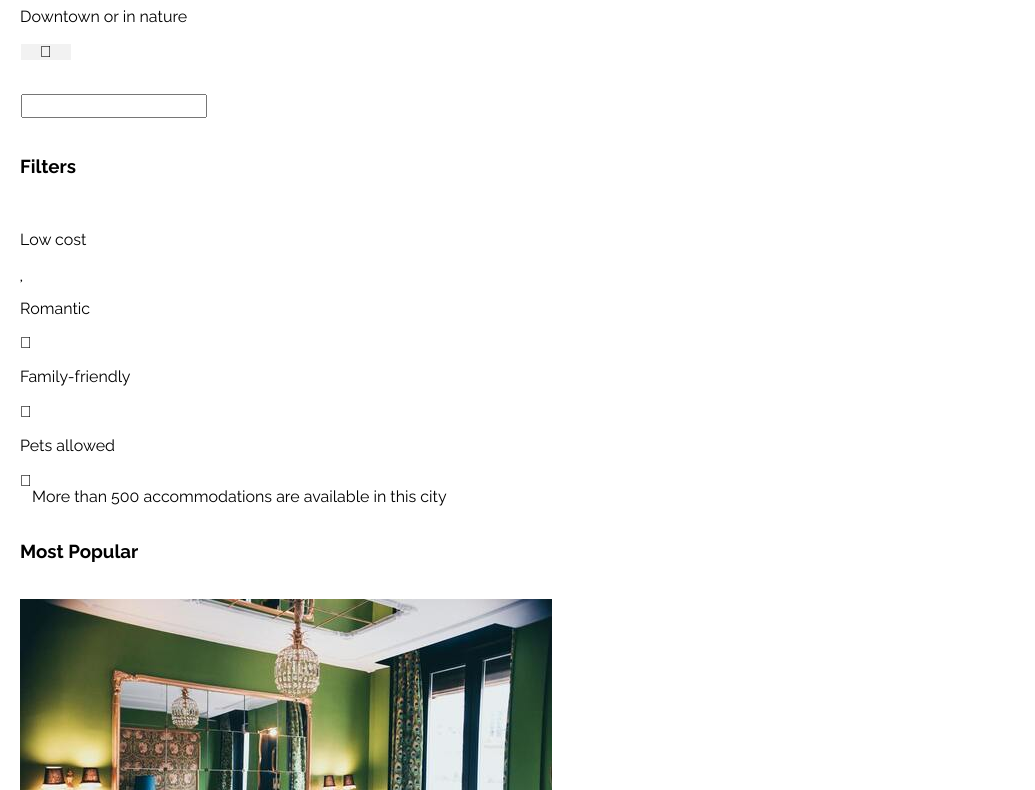
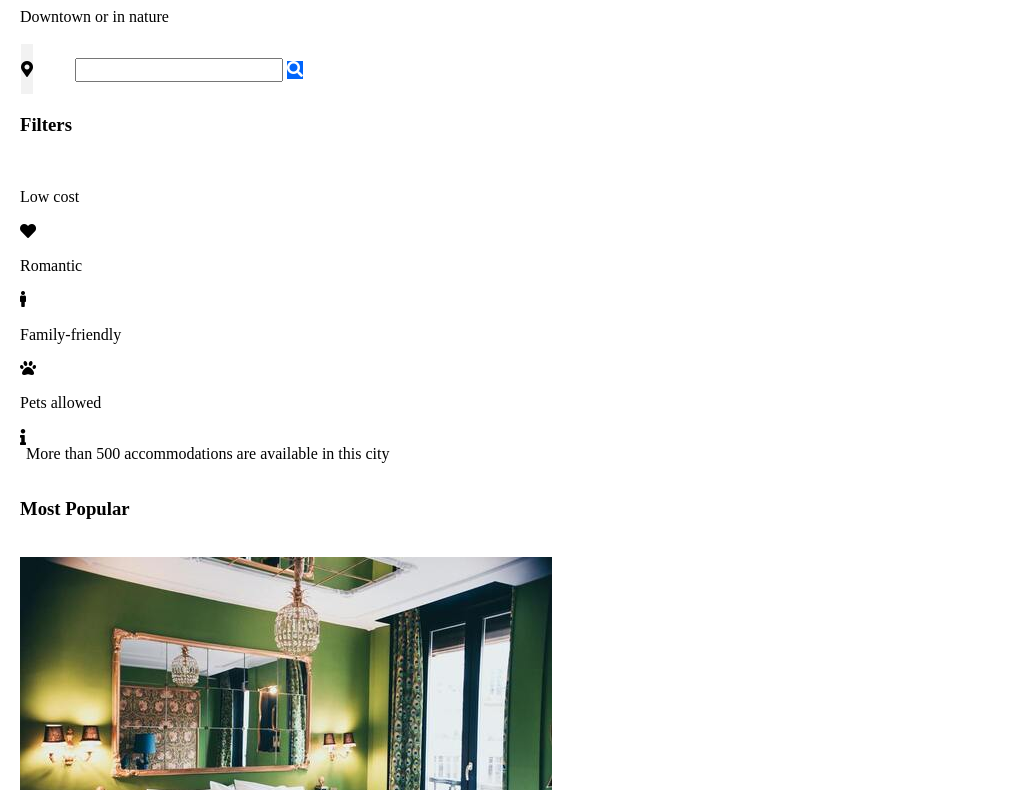
Before and after one commit to QuentinGibson/project-2-openclassrom, a website: page index.html in a window 1280 px wide. Shown: the part 309-1099 px from the top of the page, without its empty margins (0-1035 px from the left). Drawn offline with nearby package versions, Linux system fonts and the light colour scheme; files whose address does not match are found by name.

Commit message:
import correct cdn for font awesome

```diff
--- a/css/cta.css
+++ b/css/cta.css
@@ -1,12 +1,14 @@
 .cta .content-header {
   font-size: 22px;
-  font-weight: 700;
+  font-weight: 800;
   line-height: 30px;
+
+  width: 300px;
 }
 
 .cta .contennt-sub {
   font-size: 16px;
-  font-weight: 400;
+  font-weight: 300;
 }
 
 .cta .searchbar-container {
@@ -16,7 +18,8 @@
 }
 
 .cta .location-icon {
-  display: absolute;
+  position: relative;
+  display: inline-flex;
   left: 0;
   height: 50px;
   width: 50px;
@@ -29,6 +32,11 @@
   align-items: center;
 }
 
+.searchbar-content-container {
+  position: relative;
+  display: inline-flex;
+}
+
 .searbar-input-container {
   padding: 15px 16px;
 }
@@ -39,11 +47,12 @@
 }
 
 .cta .search-icon-container {
-  display: absolute;
+  position: relative;
+  display: inline-flex;
 }
 
-.cta .primary-background {
-  color: var(--primary);
+.search-icon-container .primary-background {
+  background-color: var(--primary);
 }
 
 .fa-search {
--- a/css/index.css
+++ b/css/index.css
@@ -10,7 +10,6 @@ html {
 }
 *, *:before, *:after {
     box-sizing: inherit;
-    font-family: 'Raleway', sans-serif;
 }
 
 main {
--- a/css/variables.css
+++ b/css/variables.css
@@ -3,4 +3,5 @@
   --primary: #0065fc;
   --search-grey-border: #FFFFFF;
   --icon-grey-background: #F2F2F2;
+
 }
--- a/index.html
+++ b/index.html
@@ -6,9 +6,9 @@
     <meta name="viewport" content="width=device-width, initial-scale=1.0">
     <link rel="stylesheet" href="	https://cdnjs.cloudflare.com/ajax/libs/normalize/8.0.1/normalize.min.css">
     <link rel="preconnect" href="https://fonts.googleapis.com">
-<link rel="preconnect" href="https://fonts.gstatic.com" crossorigin>
-<link href="https://fonts.googleapis.com/css2?family=Raleway:ital,wght@0,100;0,200;0,300;0,400;0,500;0,600;0,700;0,800;0,900;1,100;1,200;1,300;1,400;1,500;1,700;1,800;1,900&display=swap" rel="stylesheet">
-    <link rel="stylesheet" href="https://cdn.jsdelivr.net/npm/@fortawesome/fontawesome-free@5.15.4/css/fontawesome.min.css">
+    <link rel="preconnect" href="https://fonts.gstatic.com" crossorigin>
+    <link rel="stylesheet" href="https://use.fontawesome.com/releases/v5.15.4/css/all.css" integrity="sha384-DyZ88mC6Up2uqS4h/KRgHuoeGwBcD4Ng9SiP4dIRy0EXTlnuz47vAwmeGwVChigm" crossorigin="anonymous">
+    <link rel="stylesheet" href="https://cdn.jsdelivr.net/npm/@fortawesome/fontawesome-free@5.15.4/css/fontawesome.min.css" integrity="sha384-jLKHWM3JRmfMU0A5x5AkjWkw/EYfGUAGagvnfryNV3F9VqM98XiIH7VBGVoxVSc7" crossorigin="anonymous">
     <link rel="stylesheet" href="./css/index.css">
     <title>Booki - Homepage</title>
 </head>
@@ -28,21 +28,23 @@
         </nav>
     </header>
     <main>
-        <sectuion class="cta">
+        <section class="cta">
             <div class="content-container">
-                <p class="content-header">Find a place for your dream <br> vacation</p>
+                <p class="content-header">Find a place for your dream vacation</p>
                 <p class="content-sub">Downtown or in nature</p>
             </div>
             <div class="searchbar-container">
                 <div class="location-icon">
-                    <div class="grey-icon-background"><i class="fa fa-map-marker"></i></div>
+                    <div class="grey-icon-background"><i class="fas fa-map-marker-alt"></i></div>
                 </div>
                 <div class="searchbar-content-container"><input type="text" class="searchbar-input"></div>
-                <div class="searchbar-search-icon-container">
-                    <div class="primary-background"><i class="fa fa-search"></i></div>
+                <div class="search-icon-container">
+                    <div class="primary-background">
+                        <i class="fas fa-search"></i>
+                    </div>
                 </div>
             </div>
-        </>
+        </section>
         <section class="filter-section">
             <h3 class="header">Filters</h3>
             <div class="filter__top">
```
